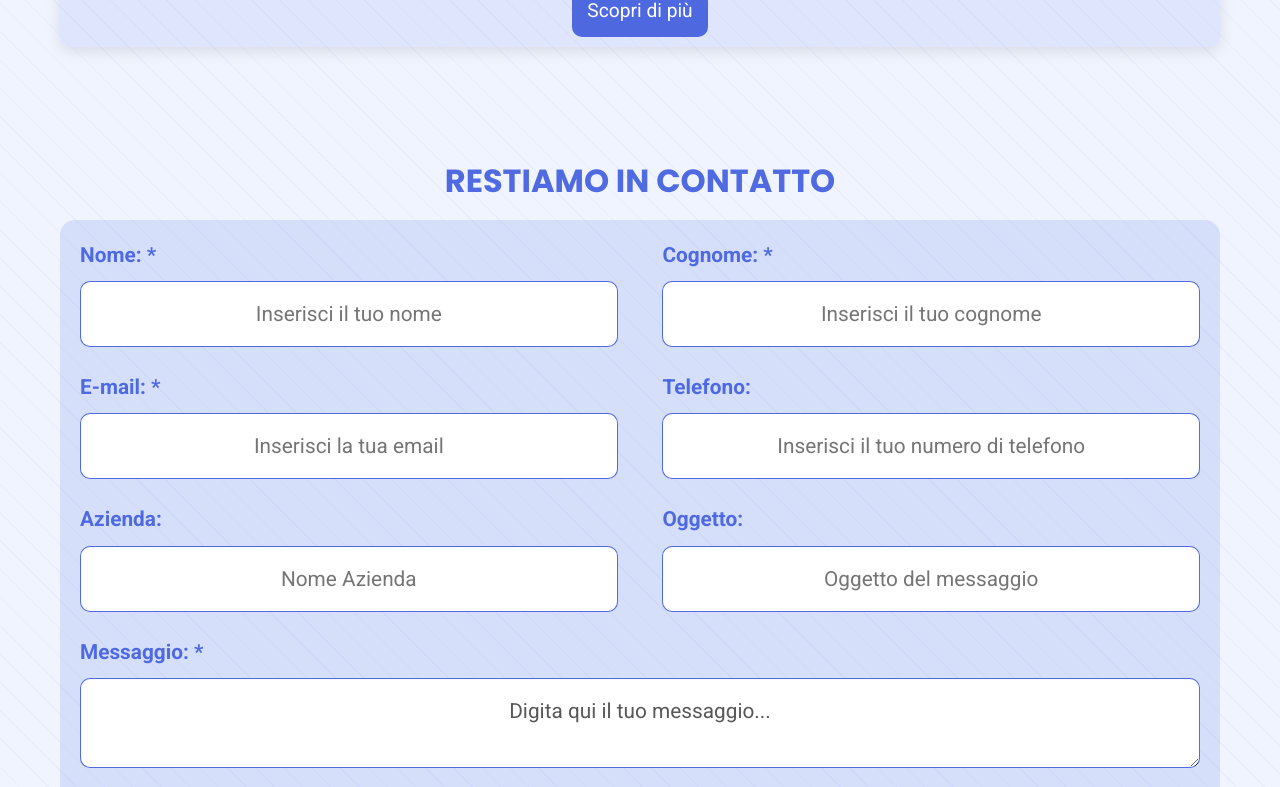
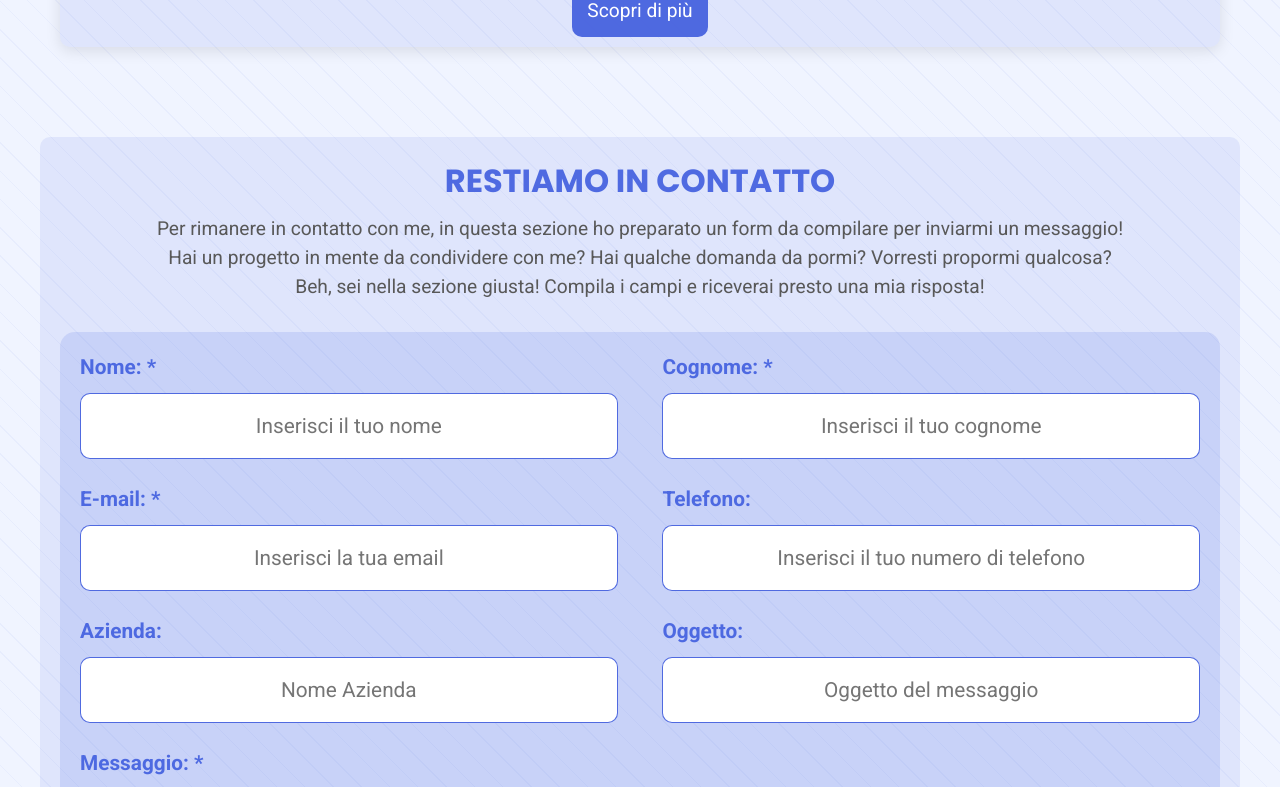
Before and after one commit to GiuseppeLiGioi/personal-portfolio, a React (Vite) app: page / in a window 1280 px wide. Shown: the part 4300-5087 px from the top of the page. Built offline with nearby package versions, Linux system fonts and the light colour scheme.

Commit message:
added. description in contact-form

```diff
--- a/src/Components/ContactForm.jsx
+++ b/src/Components/ContactForm.jsx
@@ -125,7 +125,14 @@ export default function ContactForm() {
 
         <section id="contact-form">
             <div className="container-contact-form">
+
+                <div className="contact-form-info">
                 <h2 className="title-profile">RESTIAMO IN CONTATTO</h2>
+                <p className="description-about">Per rimanere in contatto con me, in questa sezione ho preparato un form da compilare per inviarmi un messaggio! <br />
+                Hai un progetto in mente da condividere con me? Hai qualche domanda da pormi? Vorresti propormi qualcosa? <br />
+                Beh, sei nella sezione giusta! Compila i campi e riceverai presto una mia risposta!
+                </p>
+                </div>
 
                 {!sended ? (
                     <form
--- a/src/styles/index.css
+++ b/src/styles/index.css
@@ -772,6 +772,7 @@ margin-top: 40px;
   align-items: center;
   gap: 15px;
   padding: 10px;
+  background-color: #4763DF1A;
 
 
   max-width: 600px;
@@ -779,6 +780,17 @@ margin-top: 40px;
   margin: 60px auto;
   border-radius: 10px;
 
+}
+
+.contact-form-info{
+  display: flex;
+  flex-direction: column;
+  justify-content: center;
+  align-items: center;
+  gap: 10px;
+  margin-bottom: 15px;
+
+  width: 100%;
 }
 
 .contact-form{
@@ -793,6 +805,7 @@ display: flex;
   background-color: #4763DF26;
   border-radius: 15px;
 }
+
 
 .form-group{
   display: flex;
```
